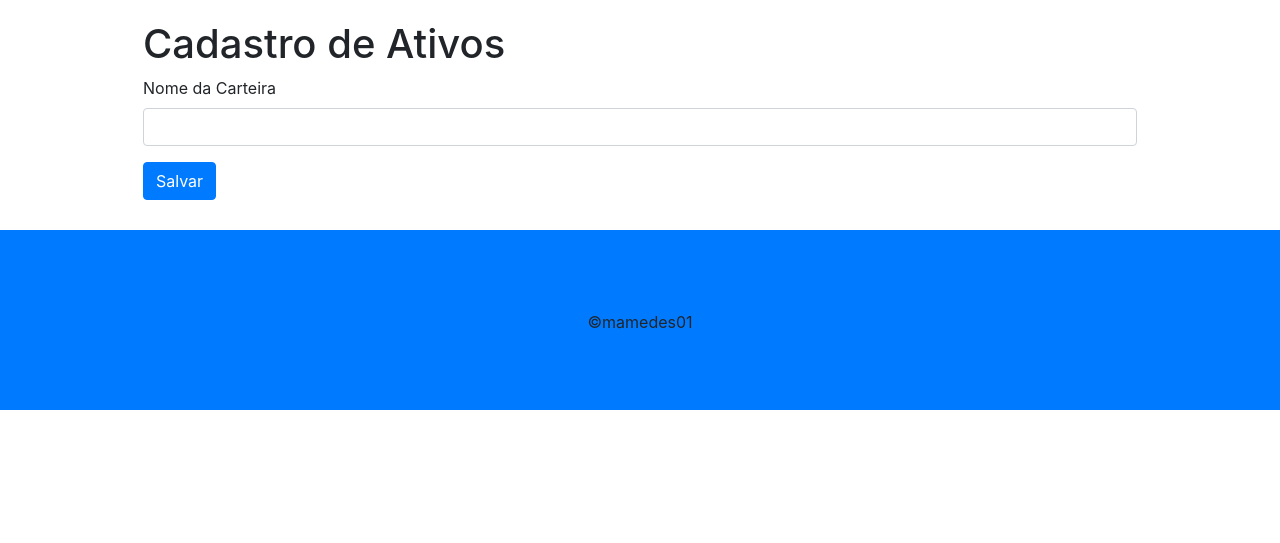
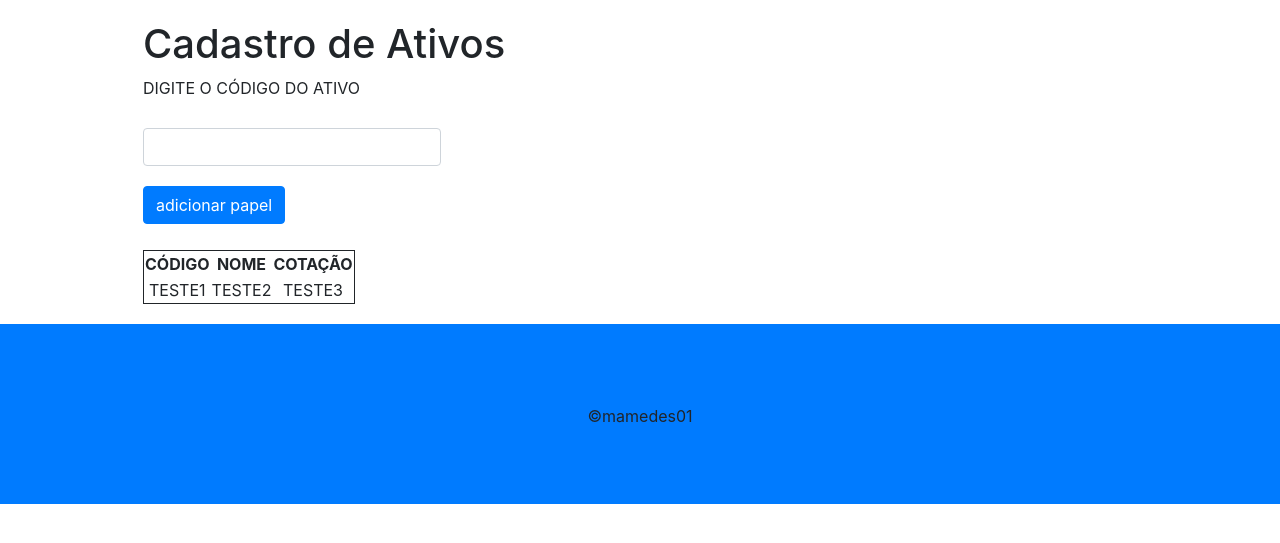
Before and after one commit to MaercioMamedes/Flask, a Flask app: page /portfolio in a window 1280 px wide. Shown: the part 206-749 px from the top of the page. Run offline with Flask 2, Linux system fonts and the light colour scheme; the visitor is signed in with stand-in values (Sample User, id 1); some libraries are stand-ins or nearby versions.

```diff
--- a/static/css/style.css
+++ b/static/css/style.css
@@ -98,6 +98,11 @@ figcaption {
     top: 0;
 }
 
+#cod-ticker{
+    width: 30%;
+    margin: 20px 0 20px 0;
+}
+
 td {
     text-align: center;
 }
--- a/templates/portfolio.html
+++ b/templates/portfolio.html
@@ -9,10 +9,31 @@
     <form method="post" action="{{url_for('portfolio_register')}}">
       <fieldset>
         <div class="form-group">
-          <label for="nome">Nome da Carteira</label>
-          <input type="text" id="nome" name="nome" class="form-control">
+          <label for="cod-ticker">DIGITE O CÓDIGO DO ATIVO</label>
+          <input  type="text" id="cod-ticker" name="nome" class="form-control">
+          <button type="submit" class="btn btn-primary btn-salvar">adicionar papel</button>
         </div>
-        <button type="submit" class="btn btn-primary btn-salvar">Salvar</button>
+
+        <div>
+          <table>
+            <thead>
+              <tr>
+                <th>CÓDIGO</th>
+                <th>NOME</th>
+                <th>COTAÇÃO</th>
+              </tr>
+            </thead>
+            <tbody>
+              <tr>
+                <td>TESTE1</td>
+                <td>TESTE2</td>
+                <td>TESTE3</td>
+              </tr>
+            </tbody>
+
+          </table>
+        </div>
+
       </fieldset>
     </form>
   </div>
```
